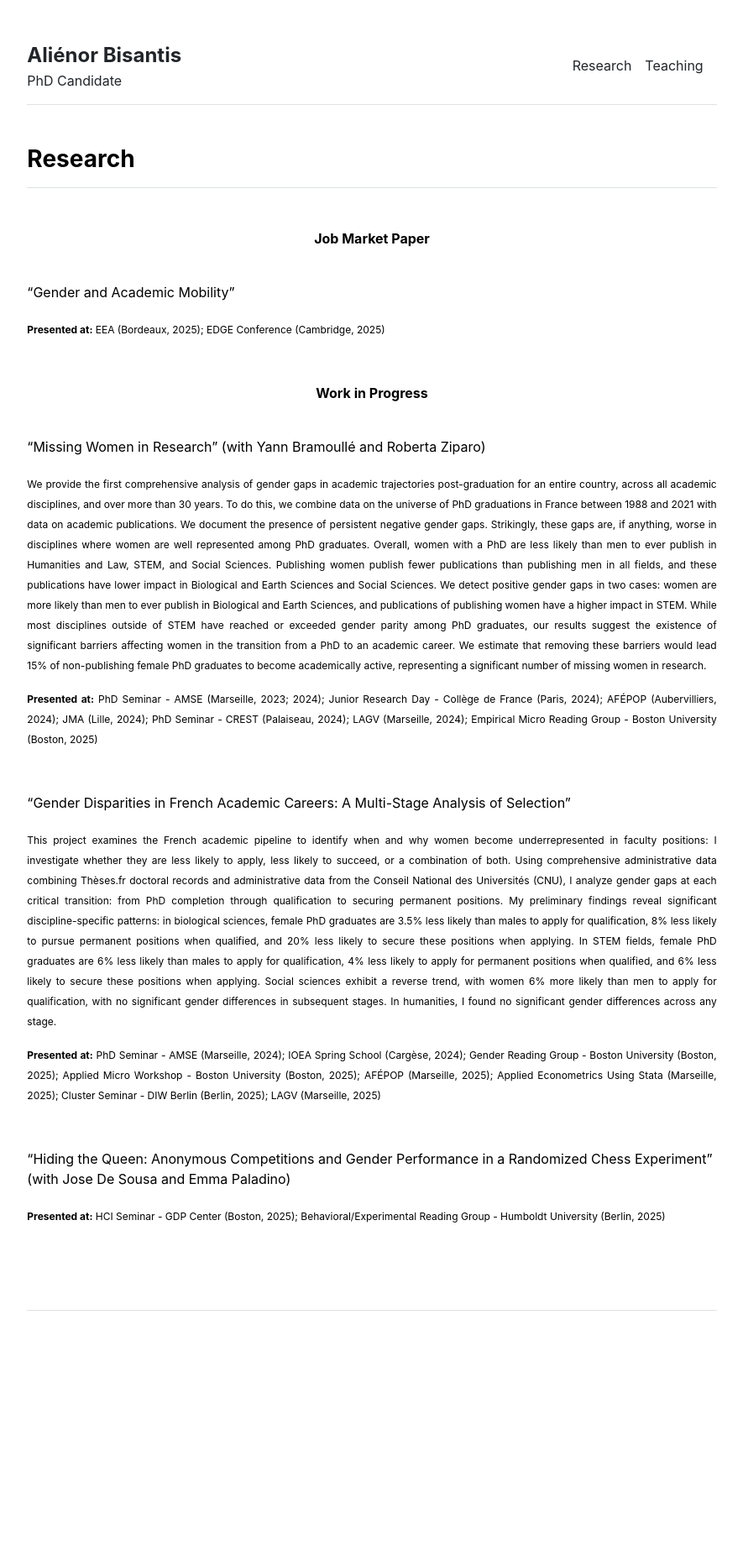
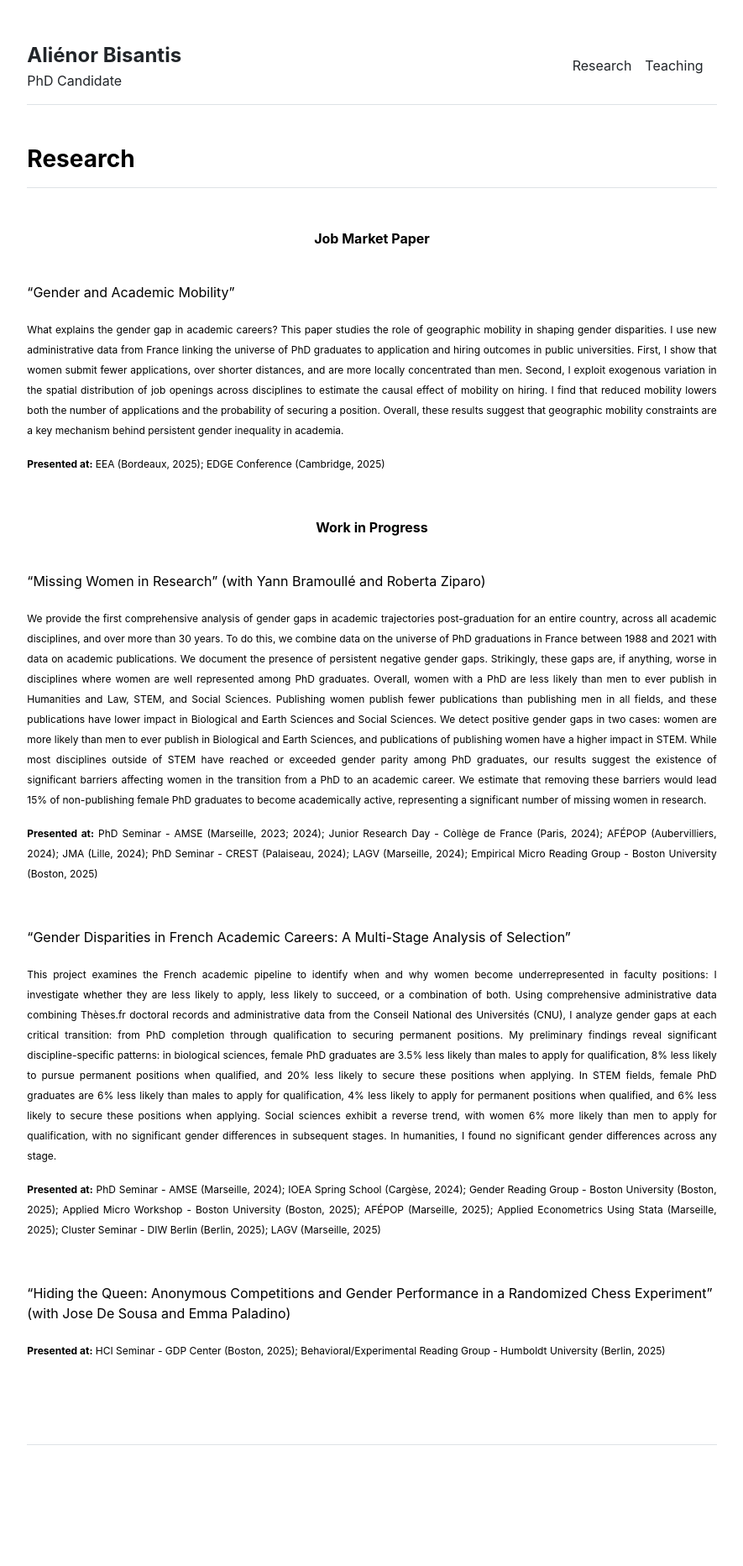
Before and after one commit to alienorbisantis/alienorbisantis.github.io, a Jekyll site: the page built from Research/Research.md, in a window 1280 px wide. Shown: the whole page at 84% size, without its empty margins (197-1082 px from the left). Built offline with Jekyll 4.4.1, drawn with Linux system fonts in a browser that asks for light colours; before the commit the page ends 1705 px from its top, so only the background shows below that.

Commit message:
Update Research.md

```diff
--- a/Research/Research.md
+++ b/Research/Research.md
@@ -11,6 +11,10 @@ title: "Research"
 &nbsp;
 
 "Gender and Academic Mobility"
+
+<p align="justify">
+<sub>What explains the gender gap in academic careers? This paper studies the role of geographic mobility in shaping gender disparities. I use new administrative data from France linking the universe of PhD graduates to application and hiring outcomes in public universities. First, I show that women submit fewer applications, over shorter distances, and are more locally concentrated than men. Second, I exploit exogenous variation in the spatial distribution of job openings across disciplines to estimate the causal effect of mobility on hiring. I find that reduced mobility lowers both the number of applications and the probability of securing a position. Overall, these results suggest that geographic mobility constraints are a key mechanism behind persistent gender inequality in academia.</sub>
+ </p>
 
 <p align="justify">
 <sub><b>Presented at:</b> EEA (Bordeaux, 2025); EDGE Conference (Cambridge, 2025)</sub>
```
